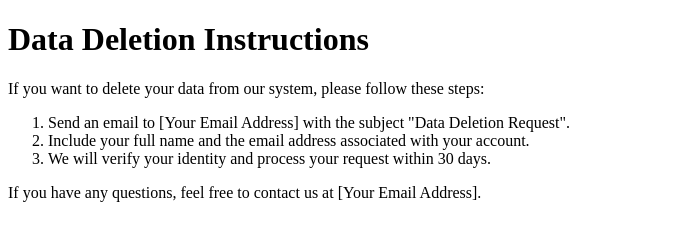
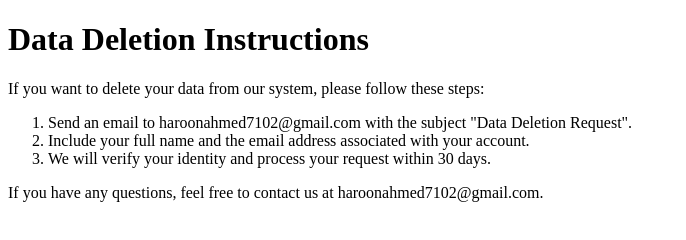
Before and after one commit to haroon7012/privacy-policy, a plain HTML site: page data-deletion.html in a window 1280 px wide. Shown: the whole page, without its empty margins (0-686 px from the left). Drawn offline with Linux system fonts and the light colour scheme.

Commit message:
Update data-deletion.html

```diff
--- a/data-deletion.html
+++ b/data-deletion.html
@@ -9,10 +9,10 @@
     <h1>Data Deletion Instructions</h1>
     <p>If you want to delete your data from our system, please follow these steps:</p>
     <ol>
-        <li>Send an email to [Your Email Address] with the subject "Data Deletion Request".</li>
+        <li>Send an email to haroonahmed7102@gmail.com with the subject "Data Deletion Request".</li>
         <li>Include your full name and the email address associated with your account.</li>
         <li>We will verify your identity and process your request within 30 days.</li>
     </ol>
-    <p>If you have any questions, feel free to contact us at [Your Email Address].</p>
+    <p>If you have any questions, feel free to contact us at haroonahmed7102@gmail.com.</p>
 </body>
 </html>
```
